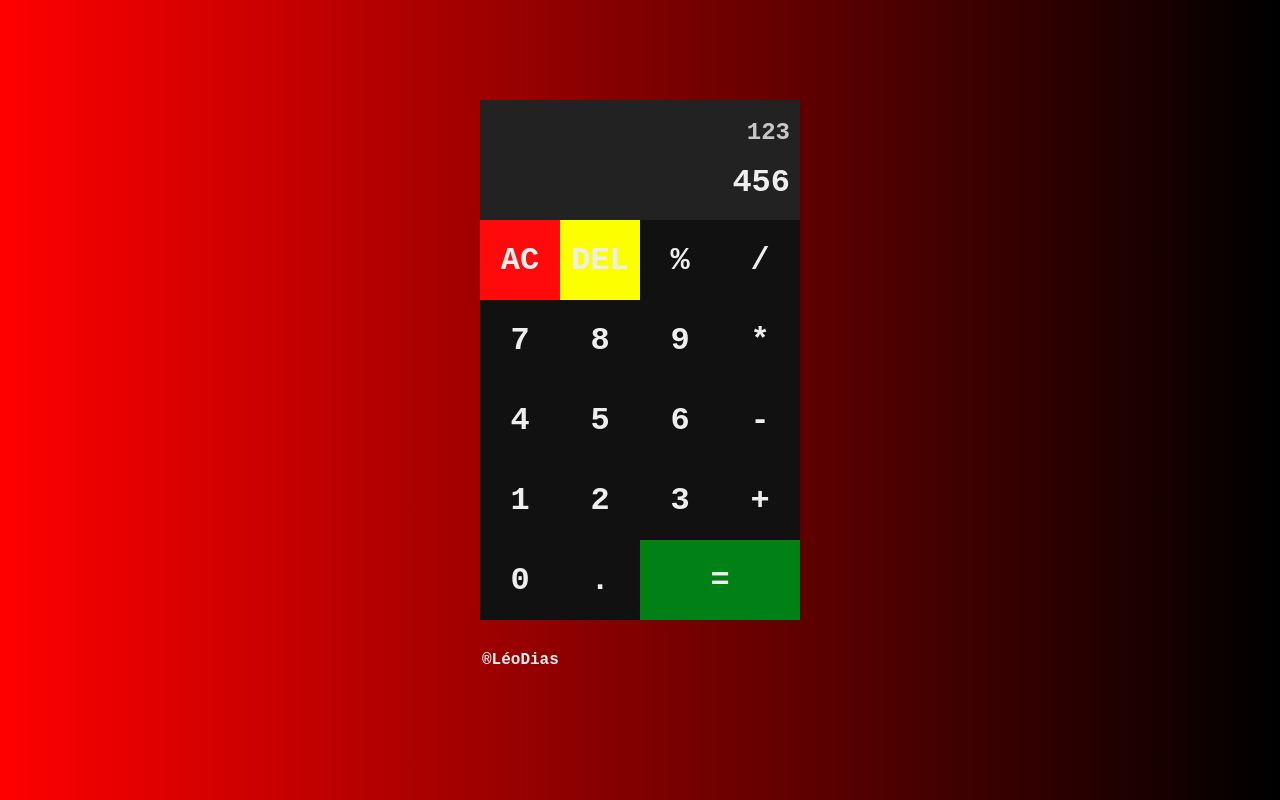
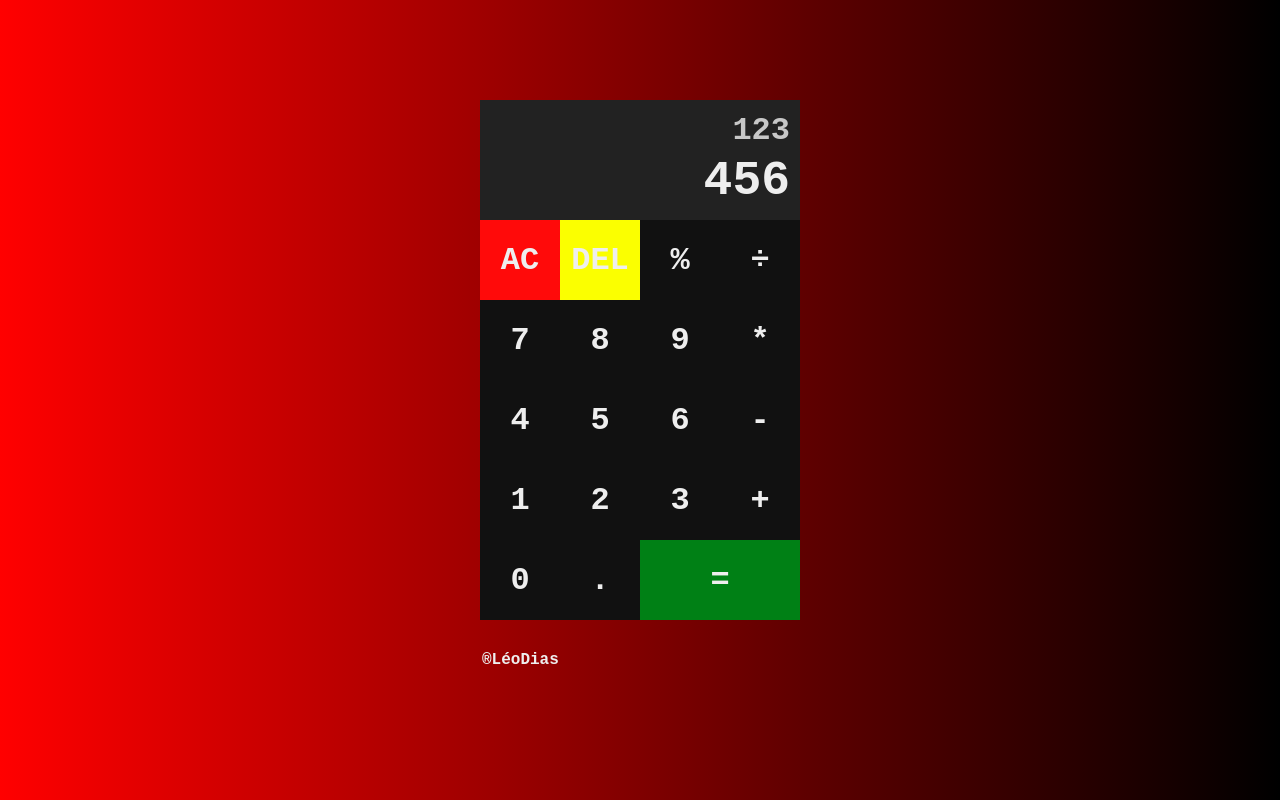
Before and after one commit to LeoDiasCarvalho/calc, a plain HTML site: page index.html in a window 1280 px wide. Drawn offline with Linux system fonts and the light colour scheme.

Commit message:
Melhorias no HTML e CSS e iniciando o script

```diff
--- a/index.html
+++ b/index.html
@@ -18,7 +18,7 @@
         <button ac class="limparTudo">AC</button>
         <button del class="delete">DEL</button>
         <button class="operacao">%</button>
-        <button class="operacao">/</button>
+        <button class="operacao">&#247</button>
         <button numeros >7</button>
         <button numeros >8</button>
         <button numeros >9</button>
@@ -36,6 +36,8 @@
         <button igual class="operacao" id="igual">=</button>
 
         <div class="autor">&regLéoDias</div>
+
+        <script src="scriptCalc.js"></script>
     </div>
 </body>
 </html>
--- a/styleCalc.css
+++ b/styleCalc.css
@@ -65,12 +65,12 @@ body{
 
 .grid_container > .display > .antesOperacao{
     color: rgba(255, 255, 255, 0.75);
-    font-size: 1.5rem;
+    font-size: 2rem;
 }
 
 .grid_container > .display > .depoisOperacao{
     color: #eee;
-    font-size: 2rem;
+    font-size: 3rem;
 }
 
 .grid_container > .autor{
```
Also changed, not shown: scriptCalc.js (added).
